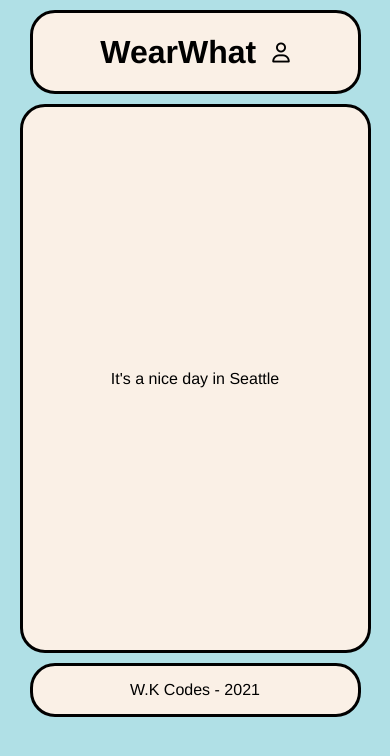
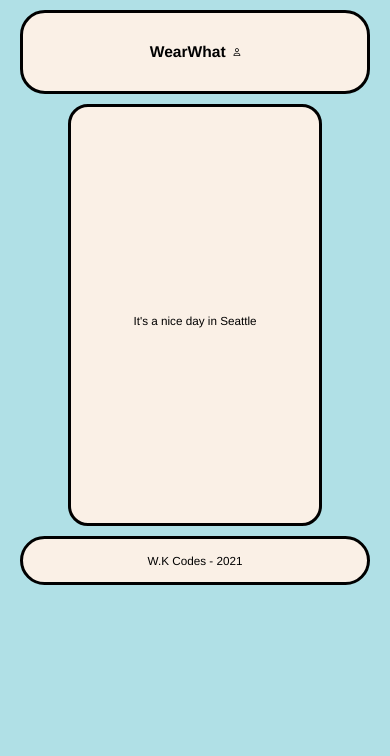
Before and after one commit to wkcodes/wear-what, a Vue app: page / in a window 390 px wide. Shown: the top 756 px of the page. Built offline with nearby package versions, Linux system fonts and the light colour scheme; no server answers.

Commit message:
yet more responsiveness

```diff
--- a/src/components/Footer.vue
+++ b/src/components/Footer.vue
@@ -21,5 +21,17 @@
       justify-content: center;
       align-items: center;
       border-radius: 25px;
+      max-height: 7vh;
+    }
+    p{
+      font-size: 1rem;
+    }
+    @media screen and (max-width: 800px){
+      .main{
+        max-height: 2vh;
+      }
+      p{
+        font-size: 3vw;
+      }
     }
 </style>
--- a/src/components/Header.vue
+++ b/src/components/Header.vue
@@ -13,7 +13,8 @@
 
 <style scoped>
     h1 {
-        margin-right: 1rem;
+        margin-right: 2vw;
+        font-size: 4vw;
     }
     main {
         background-color: linen;
@@ -26,12 +27,18 @@
         margin: 10px;
         height: 10vh;
     }
+    i{
+      font-size: 2vw;
+    }
     i:hover{
       cursor: pointer;
     }
-    @media screen and (max-width: 300px)  {
+    @media screen and (max-width: 300px), (max-height: 300px)  {
       h1{
-        font-size:20px
+        font-size: 6vw;
+      }
+      i{
+        font-size: 3vw;
       }
     }
 </style>
--- a/src/components/WearBox.vue
+++ b/src/components/WearBox.vue
@@ -76,38 +76,47 @@
     display: block;
   }
   .container {
+    max-width: 100%;
     background-color: linen;
-    padding: 15px;
+    padding: 20px;
     border: solid;
     display: flex;
     flex-direction: column;
     align-items: center;
     justify-content: center;
-    border-radius: 25px;
+    border-radius: 20px;
   }
   img:hover {
-    transition: all .5s ease;
+    transition: all 0.5s ease;
     transform: translateY(-3%);
   }
   img {
     margin: 5px;
-    transition: all .5s ease;
+    padding-top: .5rem;
+    transition: all 0.5s ease;
     transform: translateY(3%);
+    max-height: 20vh;
+    max-width: 20vh;
   }
   p {
-    padding: 5px;
+    font-size: 2vw;
+    padding-top:10px;
+    padding-bottom: 15x;
   }
-  @media screen and (max-width: 800px), (max-height: 700px){
-      .container{
-        max-height: 65vh;
-      }
+  @media screen and (max-width: 800px), (max-height: 700px) {
+    .container {
+      height: 50vh;
+      max-height: 70vh;
+      max-width: 65vw;
     }
-  @media screen and (max-width: 500px), (max-height: 300px){
+  }
+  @media screen and (max-width: 500px), (max-height: 300px) {
     img {
-        height: 100px;
-        width: 100px;
-        max-height: 100%;
-        max-width: 100%;
-      }
+      max-height: 17vh;
+      max-width: 17vh;
+    }
+    p {
+      font-size: 3vw;
+    }
   }
 </style>
--- a/src/components/Wrapper.vue
+++ b/src/components/Wrapper.vue
@@ -1,10 +1,8 @@
 <template>
   <main>
-    <div class="container">
     <Header/>
     <WearBox/>
     <Footer/>
-    </div>
   </main>
 </template>
 
@@ -29,18 +27,20 @@
     }
     main {
       margin: 0 auto;
-
     }
     .container {
       margin: 0 auto;
       max-width: 40vw;
-      max-height: 70vh;
-      height: 100vh;
+      max-height: 100%;
+      height: 60vh;
     }
     @media screen and (max-width: 800px) {
       .container{
         max-width: 90vw;
-        max-height: 50vh;
+        max-height: 100%;
+      }
+      main {
+        height: 100%;
       }
     }
 </style>
```
Also changed, not shown: src/App.vue (line endings or trailing spaces).
